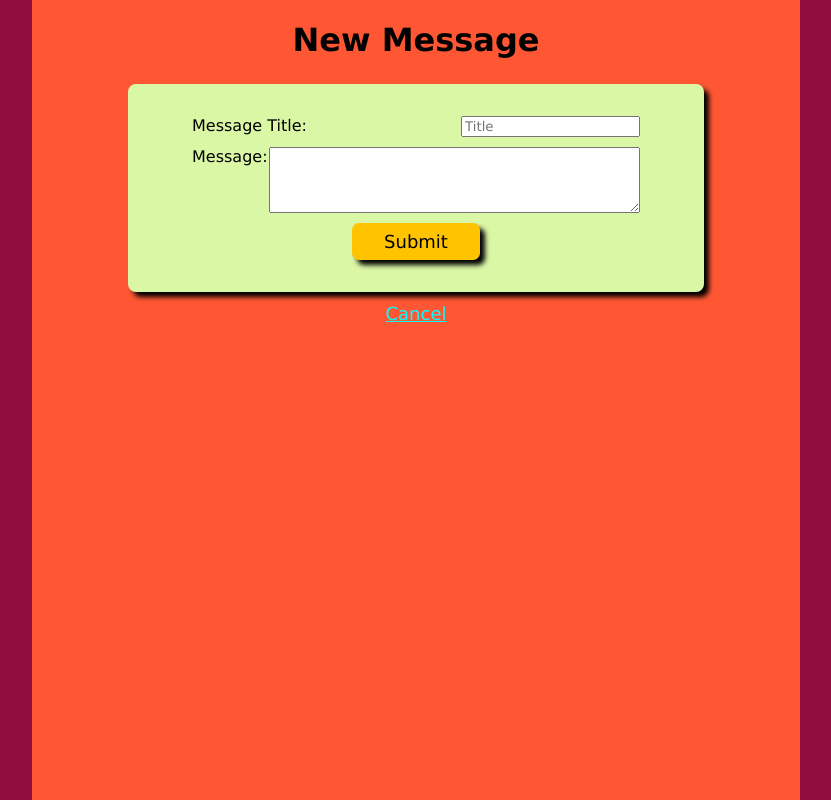
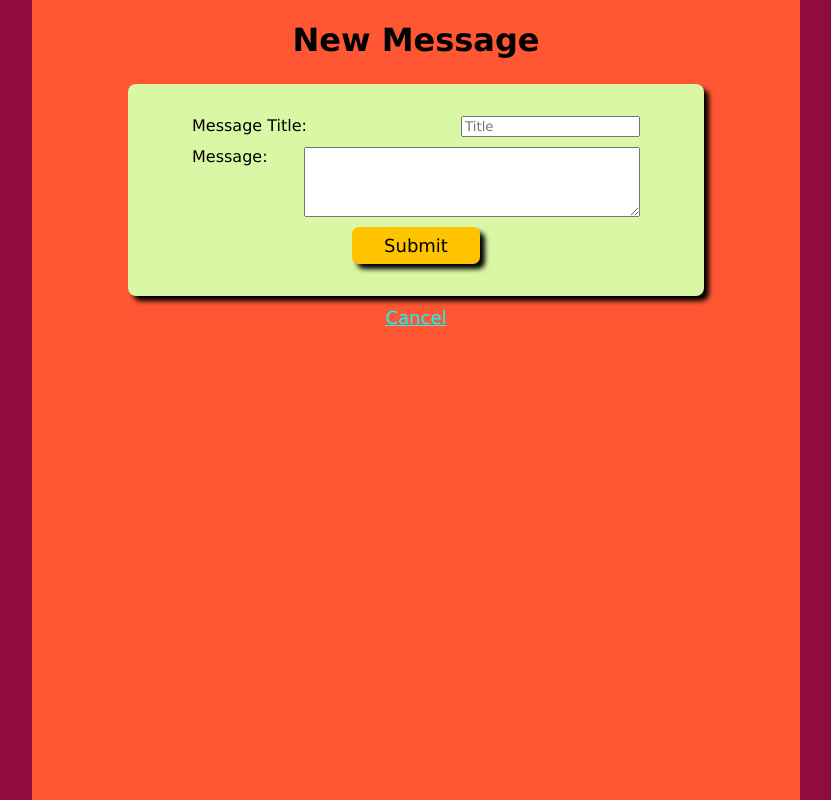
Before and after one commit to JoshMerhar/TOP-Members-Only, a Node server app: page /messages/new in a window 1280 px wide. Shown: the whole page, without its empty margins (224-1055 px from the left). Run offline with Node 20, Linux system fonts and the light colour scheme; the visitor is signed in with stand-in values (Sample User, id 1); some libraries are stand-ins or nearby versions.

Commit message:
Fix textarea size in message form

```diff
--- a/public/stylesheets/styles.css
+++ b/public/stylesheets/styles.css
@@ -72,6 +72,8 @@ p {
 
 .message-text-input {
     resize: vertical;
+    font-size: 14px;
+    width: 75%;
 }
 
 .submit-button {
```
